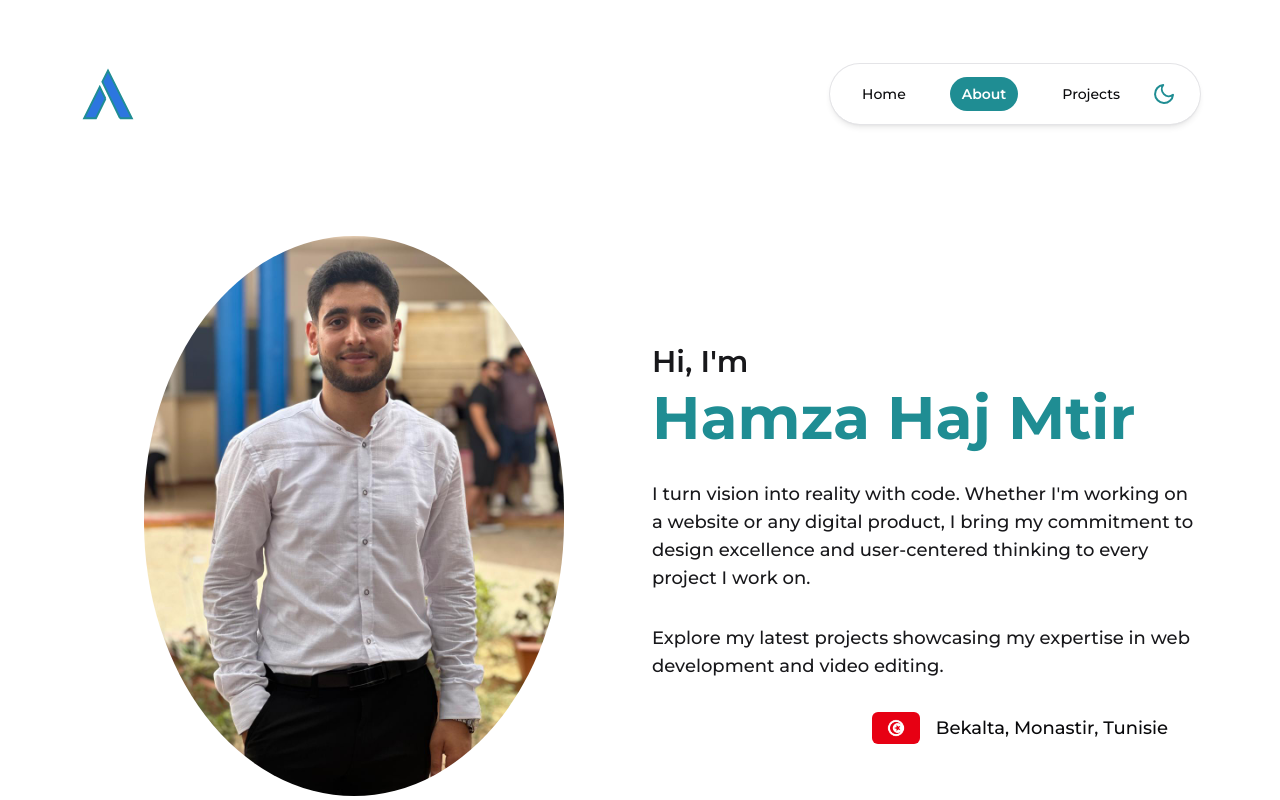
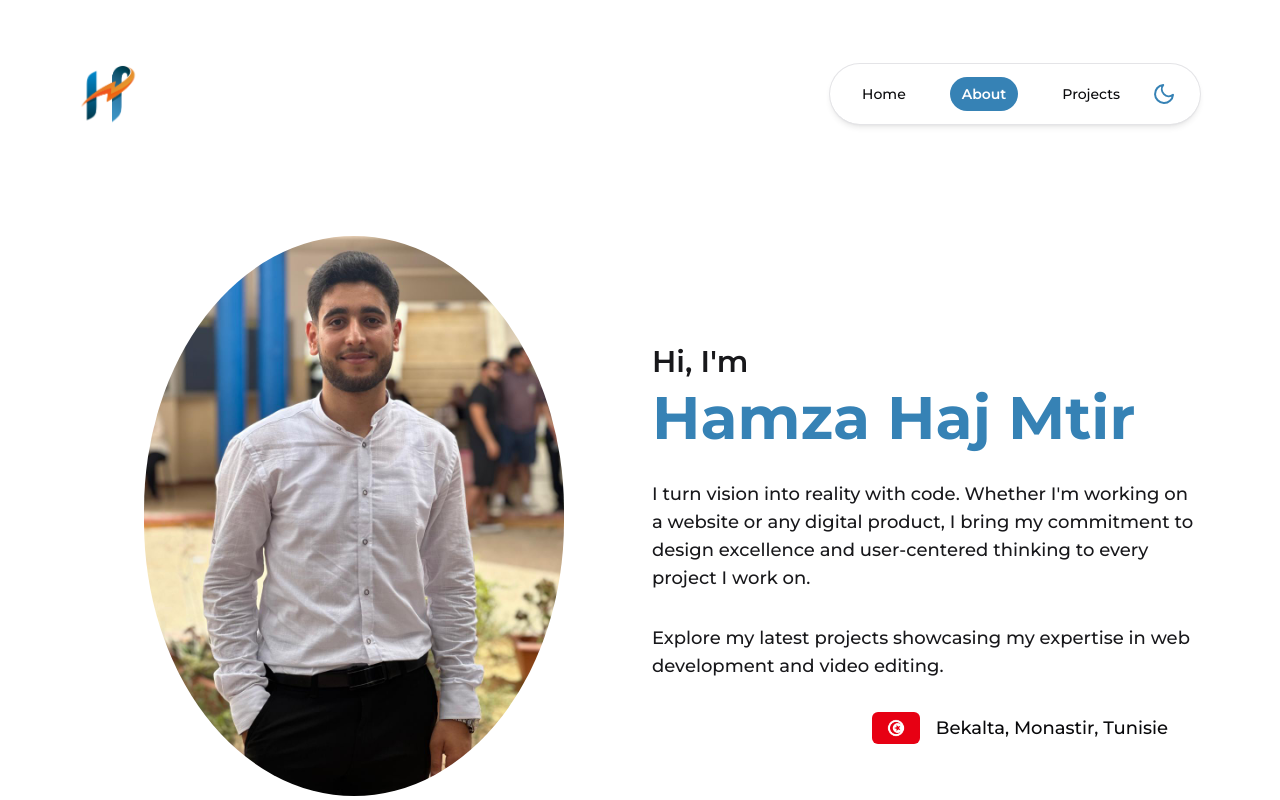
Before and after one commit to HamzaHajMtir1/My_Portfolio, a Next.js app: page /about in a window 1280 px wide. Shown: the top 800 px of the page. Built offline with nearby package versions, Linux system fonts and the light colour scheme.

Commit message:
Change the logo and the colors

```diff
--- a/src/animation/animated-logo.tsx
+++ b/src/animation/animated-logo.tsx
@@ -1,38 +1,38 @@
-import { AnimatePresence, Variants, motion } from "framer-motion";
+import { AnimatePresence, motion } from "framer-motion";
+import Image from "next/image";
+import logo from "@/public/images/logo.png";
 
 export default function AnimatedLogo() {
-  const iconVariant: Variants = {
+  const animationVariants = {
     hidden: {
-      pathLength: 0,
-      fill: "rgba(0, 0, 0, 0)",
+      opacity: 0,
+      scale: 0.8,
     },
     visible: {
-      pathLength: 1,
-      // Set fill as per your theme
-      fill: "#2c76df",
+      opacity: 1,
+      scale: 1,
+      transition: {
+        duration: 1,
+        ease: "easeInOut",
+      },
     },
   };
 
   return (
     <AnimatePresence>
-      <motion.svg
-        viewBox="0 0 450 450"
-        xmlns="http://www.w3.org/2000/svg"
-        className="h-full w-full fill-accent stroke-accent"
+      <motion.div
+        initial="hidden"
+        animate="visible"
+        variants={animationVariants}
+        className="flex h-full w-full items-center justify-center"
       >
-        <motion.path
-          //d="M100 100 H150 V200 H300 V100 H350 V350 H300 V250 H150 V350 H100 Z"
-          d="M321.955 420L179.465 127.143L224.998 36.1755L416.91 420H321.955ZM204.867 263.253L128.055 420H33.0897L158.769 168.608L204.867 263.253Z"
-          strokeWidth="15"
-          variants={iconVariant}
-          initial="hidden"
-          animate="visible"
-          transition={{
-            default: { duration: 3, ease: "easeInOut" },
-            fill: { duration: 3, ease: [1, 0, 0.8, 1] },
-          }}
+        <Image
+          src={logo}
+          alt="Logo"
+          width={300} // Ajustez la largeur selon vos besoins
+          height={300} // Ajustez la hauteur selon vos besoins
         />
-      </motion.svg>
+      </motion.div>
     </AnimatePresence>
   );
 }
--- a/src/layout/footer.tsx
+++ b/src/layout/footer.tsx
@@ -16,16 +16,18 @@ export default function Footer() {
           target="_blank"
           className="mb-6 cursor-pointer text-center text-2xl font-bold underline sm:text-4xl lg:text-7xl"
         >
-          <span>hamzahajmtir@</span>
-          <br />
-          <span>gmail.com</span>
+          <span>hamzahajmtir@gmail.com</span>
         </a>
         <div className="flex justify-center">
           <ContactButton />
         </div>
       </div>
       <div className="flex w-full flex-col items-center justify-between gap-8 text-center  md:flex-row md:justify-between lg:mx-auto lg:max-w-7xl">
-        <span className="text-foreground">©2024 Hamza Haj Mtir</span>
+        <span className="text-foreground">
+          Developed by{" "}
+          <span className="font-bold text-accent">Hamza Haj Mtir</span> © 2024,
+          All rights reserved.
+        </span>
         <div className="flex gap-8">
           <a
             href={siteMetadata.github}
--- a/src/pages/about.tsx
+++ b/src/pages/about.tsx
@@ -5,12 +5,17 @@ import ExperienceShowcaseList from "@/components/experience/experience-showcase-
 import { EXPERIENCE } from "@/data/experience";
 import { EDUCATION } from "@/data/education";
 import { siteMetadata } from "@/data/siteMetaData.mjs";
+import CursorTrailCanvas from "@/components/cursor-trail-canvas";
 
 export default function About() {
   return (
     <>
+      <CursorTrailCanvas
+        className="pointer-events-none fixed inset-0 -z-10 h-full w-full"
+        color="#F25B19"
+      />
       <NextSeo
-        title="About Hamza Haj Mtir"
+        title="About | Hamza Haj Mtir"
         description="Learn more about Hamza Haj Mtir, an experienced professional full stack developer and video editor. Discover the journey, skills and passion that drives me to create innovative web and video solutions."
         canonical={`${siteMetadata.siteUrl}/about`}
         openGraph={{
--- a/src/pages/index.tsx
+++ b/src/pages/index.tsx
@@ -13,7 +13,10 @@ import { siteMetadata } from "@/data/siteMetaData.mjs";
 export default function Home() {
   return (
     <>
-      <CursorTrailCanvas className="pointer-events-none fixed inset-0 -z-10 h-full w-full" />
+      <CursorTrailCanvas
+        className="pointer-events-none fixed inset-0 -z-10 h-full w-full"
+        color="#F25B19"
+      />
       <NextSeo
         title="Hamza Haj Mtir | Full Stack Developer and Video Editor"
         description="Explore the professional portfolio of Hamza Haj Mtir, an experienced professional full stack developer and video editor. Discover the journey, skills and passion that drives me to create innovative web and video solutions."
--- a/src/pages/projects.tsx
+++ b/src/pages/projects.tsx
@@ -3,10 +3,15 @@ import { NextSeo } from "next-seo";
 import ProjectCard from "@/components/projects/project-card";
 import { PROJECTS_CARD } from "@/data/projects";
 import { siteMetadata } from "@/data/siteMetaData.mjs";
+import CursorTrailCanvas from "@/components/cursor-trail-canvas";
 
 export default function Projects() {
   return (
     <>
+      <CursorTrailCanvas
+        className="pointer-events-none fixed inset-0 -z-10 h-full w-full"
+        color="#F25B19"
+      />
       <NextSeo
         title="Projects by Hamza Haj Mtir"
         description="Explore a collection of projects by Hamza Haj Mtir, a seasoned Full Stack Developer and Video Editor. From innovative web applications to responsive interfaces, discover the depth and diversity of my work."
--- a/src/styles/globals.css
+++ b/src/styles/globals.css
@@ -9,7 +9,7 @@
     --border: 240 5.9% 90%;
     --destructive: 0 84.2% 60.2%;
     --destructive-foreground: 0 0% 98%;
-    --accent: 183 65% 35%;
+    --accent: 204 54% 46%; /* Nouvelle couleur */
     --accent-foreground: 240 5.9% 10%;
     --muted: 240 4.8% 95.9%;
     --muted-foreground: 240 3.8% 46.1%;
@@ -21,7 +21,8 @@
     --border: 240 3.7% 15.9%;
     --destructive: 0 62.8% 30.6%;
     --destructive-foreground: 0 0% 98%;
-    --accent: 183 63% 40%;
+    --accent: 204 54% 46%; /* Nouvelle couleur */
+    --accent1: 20 89% 53%;
     --accent-foreground: 0 0% 98%;
     --muted: 240 3.7% 15.9%;
     --muted-foreground: 240 5% 64.9%;
--- a/src/utility/rate-limiter.ts
+++ b/src/utility/rate-limiter.ts
@@ -1,7 +1,3 @@
-// This piece of code is exact implementation from Nextjs Canary Example
-// https://github.com/vercel/next.js/blob/canary/examples/api-routes-rate-limit/utils/rate-limit.ts
-// This can cause the server to slow down if the cache is hold for longer time for many users.
-
 import { NextApiResponse, NextApiRequest } from "next";
 import { LRUCache } from "lru-cache";
 import { nanoid } from "nanoid";
```
Also changed, not shown: public/images/logo.png (added).
